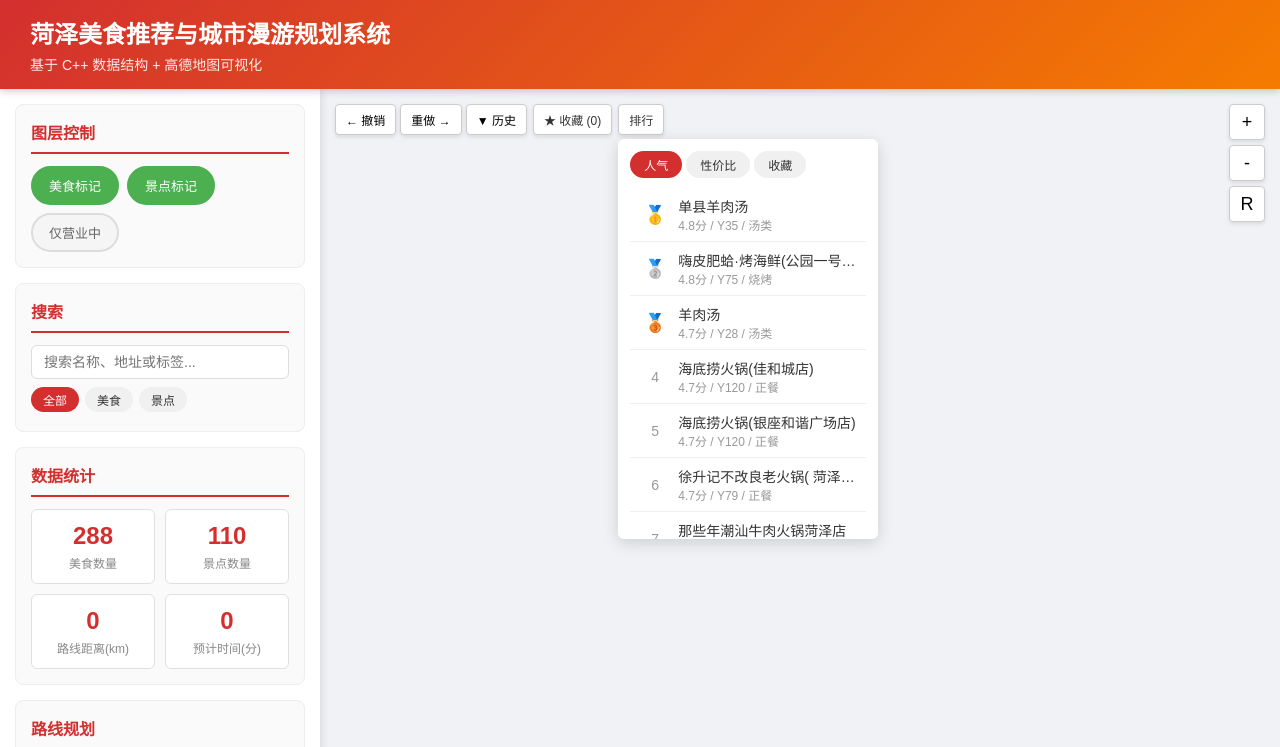
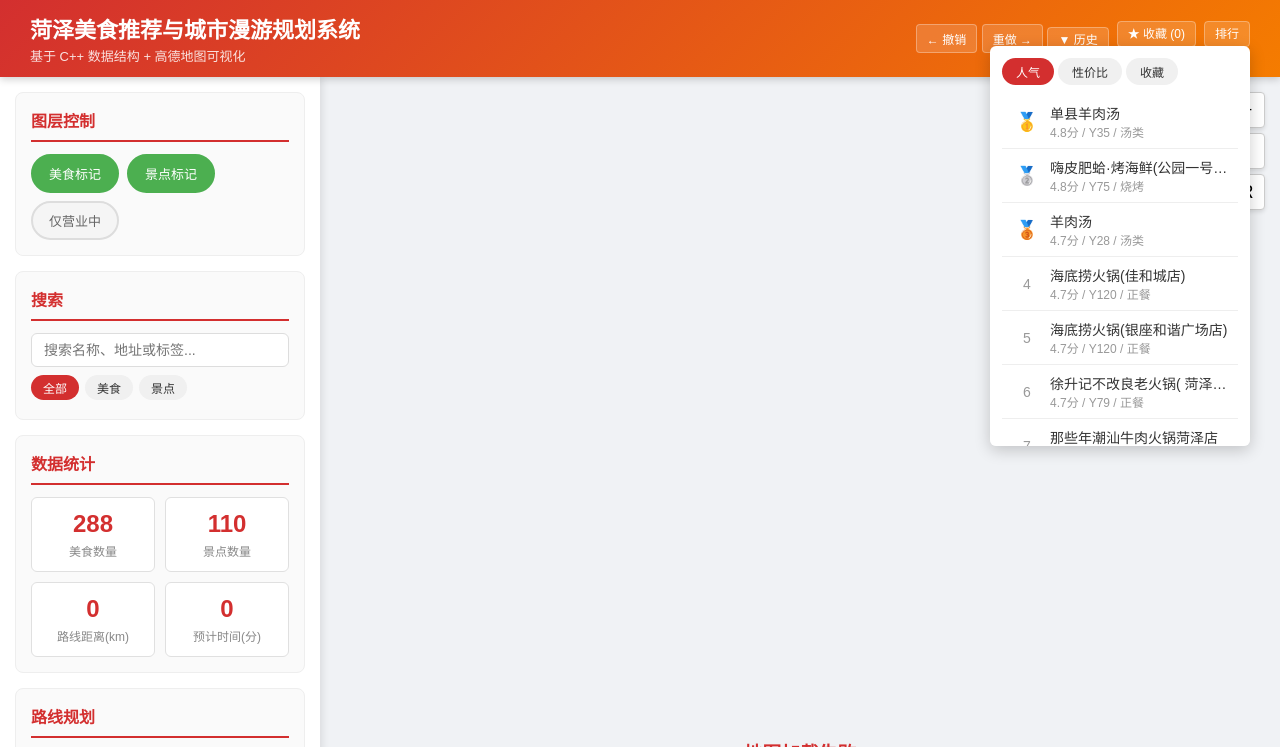
Before and after one commit to Audience333/Smart-Food-Recommendation-and-Travel-Planning-System, a plain HTML site: page HezeFoodSystem/web/index.html in a window 1280 px wide. Both pictures are taken after a click on the element "排行". Shown: the top 747 px of the page. Drawn offline with Linux system fonts and the light colour scheme.

Commit message:
fix: move tools to header, fix map loading

```diff
--- a/HezeFoodSystem/web/index.html
+++ b/HezeFoodSystem/web/index.html
@@ -9,8 +9,40 @@
 </head>
 <body>
     <div class="header">
-        <h1>菏泽美食推荐与城市漫游规划系统</h1>
-        <p>基于 C++ 数据结构 + 高德地图可视化</p>
+        <div class="header-top">
+            <div class="header-title">
+                <h1>菏泽美食推荐与城市漫游规划系统</h1>
+                <p>基于 C++ 数据结构 + 高德地图可视化</p>
+            </div>
+            <div class="header-tools">
+                <div class="header-tool-group">
+                    <button id="btnHistoryUndo" class="header-tool-btn">&#x2190; 撤销</button>
+                    <button id="btnHistoryRedo" class="header-tool-btn">重做 &#x2192;</button>
+                    <span class="header-tool-btn header-dropdown-trigger" id="btnHistoryDropdown">&#x25BC; 历史</span>
+                    <div id="historyDropdown" class="header-dropdown" style="display:none;">
+                        <div class="header-dropdown-header"><span>操作历史</span><span id="btnHistoryClear" class="header-dropdown-clear">清空</span></div>
+                        <div id="historyDropdownList" class="header-dropdown-list"></div>
+                    </div>
+                </div>
+                <div class="header-tool-group header-dropdown-trigger" id="favoritesPanel">
+                    <span class="header-tool-btn">&#9733; 收藏 <span id="favoritesCount">(0)</span></span>
+                    <div class="header-dropdown" style="display:none;">
+                        <div id="favoritesList" class="header-dropdown-list"><div class="favorites-empty">暂无收藏</div></div>
+                    </div>
+                </div>
+                <div class="header-tool-group header-dropdown-trigger" id="rankingsPanel">
+                    <span class="header-tool-btn">排行</span>
+                    <div class="header-dropdown" style="display:none;">
+                        <div class="ranking-tabs">
+                            <span class="ranking-tab active" data-tab="popular">人气</span>
+                            <span class="ranking-tab" data-tab="value">性价比</span>
+                            <span class="ranking-tab" data-tab="favorites">收藏</span>
+                        </div>
+                        <div id="rankingList" class="ranking-list"></div>
+                    </div>
+                </div>
+            </div>
+        </div>
     </div>
 
     <div class="container">
@@ -118,35 +150,8 @@
 
         <div class="map-container">
             <div id="map"></div>
-            <div class="top-floating-bar">
-                <div class="history-controls">
-                    <button id="btnHistoryUndo" class="history-btn">&#x2190; 撤销</button>
-                    <button id="btnHistoryRedo" class="history-btn">重做 &#x2192;</button>
-                    <button id="btnHistoryDropdown" class="history-btn">&#x25BC; 历史</button>
-                    <div id="historyDropdown" class="history-dropdown" style="display:none;">
-                        <div class="history-dropdown-header"><span>操作历史</span><span id="btnHistoryClear" class="history-clear">清空</span></div>
-                        <div id="historyDropdownList" class="history-dropdown-list"></div>
-                    </div>
-                </div>
-                <div class="floating-panel" id="favoritesPanel">
-                    <div class="floating-panel-trigger">&#9733; 收藏 <span id="favoritesCount">(0)</span></div>
-                    <div class="floating-panel-body" style="display:none;">
-                        <div id="favoritesList" class="favorites-list"><div class="favorites-empty">暂无收藏</div></div>
-                    </div>
-                </div>
-                <div class="floating-panel" id="rankingsPanel">
-                    <div class="floating-panel-trigger">排行</div>
-                    <div class="floating-panel-body" style="display:none;">
-                        <div class="ranking-tabs">
-                            <span class="ranking-tab active" data-tab="popular">人气</span>
-                            <span class="ranking-tab" data-tab="value">性价比</span>
-                            <span class="ranking-tab" data-tab="favorites">收藏</span>
-                        </div>
-                        <div id="rankingList" class="ranking-list"></div>
-                    </div>
-                </div>
-            </div>
-            <div class="map-controls">
+
+<div class="map-controls">
                 <button id="btnZoomIn" title="放大">+</button>
                 <button id="btnZoomOut" title="缩小">-</button>
                 <button id="btnReset" title="重置视图">R</button>
--- a/HezeFoodSystem/web/map.js
+++ b/HezeFoodSystem/web/map.js
@@ -322,17 +322,16 @@ async function loadData() {
         RankingManager.init();
         RankingManager.renderPanel();
         initHistory();
-        document.querySelectorAll('.floating-panel').forEach(function(panel) {
-            var trigger = panel.querySelector('.floating-panel-trigger');
-            var body = panel.querySelector('.floating-panel-body');
-            if (trigger && body) {
-                trigger.addEventListener('click', function(e) { e.stopPropagation();
-                    body.style.display = body.style.display === 'block' ? 'none' : 'block';
-                });
-            }
+        document.querySelectorAll('.header-tool-group').forEach(function(group) {
+            var dropdown = group.querySelector('.header-dropdown');
+            if (!dropdown) return;
+            group.addEventListener('click', function(e) {
+                e.stopPropagation();
+                dropdown.style.display = dropdown.style.display === 'block' ? 'none' : 'block';
+            });
         });
         document.addEventListener('click', function() {
-            document.querySelectorAll('.floating-panel-body').forEach(function(b) { b.style.display = 'none'; });
+            document.querySelectorAll('.header-dropdown').forEach(function(d) { d.style.display = 'none'; });
         });
 
     if (map) {
@@ -1281,14 +1280,12 @@ function initHistory() {
 
     if (undoBtn) undoBtn.addEventListener('click', function() { HistoryManager.undo(); });
     if (redoBtn) redoBtn.addEventListener('click', function() { HistoryManager.redo(); });
-    if (clearBtn) clearBtn.addEventListener('click', function() { HistoryManager.clear(); });
+    if (clearBtn) clearBtn.addEventListener('click', function(e) { e.stopPropagation(); HistoryManager.clear(); });
 
     if (trigger && dropdown) {
         trigger.addEventListener('click', function(e) { e.stopPropagation();
             dropdown.style.display = dropdown.style.display === 'block' ? 'none' : 'block';
         });
-        trigger.addEventListener('mouseenter', function() { dropdown.style.display = 'block'; });
-        dropdown.addEventListener('mouseleave', function() { dropdown.style.display = 'none'; });
         dropdown.addEventListener('click', function(e) {
             var item = e.target.closest('.history-item'); if (!item) return;
             var idx = parseInt(item.dataset.index);
--- a/HezeFoodSystem/web/style.css
+++ b/HezeFoodSystem/web/style.css
@@ -18,21 +18,37 @@ body {
 .header {
     background: linear-gradient(135deg, #d32f2f 0%, #f57c00 100%);
     color: white;
-    padding: 15px 30px;
+    padding: 12px 30px;
     box-shadow: 0 2px 8px rgba(0,0,0,0.2);
     z-index: 100;
 }
 
-.header h1 {
-    font-size: 24px;
-    font-weight: bold;
-    margin-bottom: 4px;
+.header-top { display: flex; justify-content: space-between; align-items: center; }
+.header-title { flex: 1; }
+.header-title h1 { font-size: 22px; margin-bottom: 2px; font-weight: bold; }
+.header-title p { font-size: 13px; opacity: 0.85; }
+.header-tools { display: flex; gap: 8px; align-items: flex-start; }
+.header-tool-group { position: relative; }
+.header-tool-btn {
+    padding: 5px 10px; background: rgba(255,255,255,0.15); color: white;
+    border: 1px solid rgba(255,255,255,0.3); border-radius: 4px;
+    font-size: 12px; cursor: pointer; white-space: nowrap;
+    transition: background 0.15s; user-select: none;
 }
-
-.header p {
-    font-size: 14px;
-    opacity: 0.9;
+.header-tool-btn:hover { background: rgba(255,255,255,0.25); }
+.header-dropdown {
+    position: absolute; top: 100%; right: 0; margin-top: 4px;
+    width: 260px; max-height: 400px; overflow-y: auto;
+    background: white; border-radius: 6px; color: #333;
+    box-shadow: 0 4px 16px rgba(0,0,0,0.2); padding: 12px; z-index: 200;
 }
+.header-dropdown-header {
+    display: flex; justify-content: space-between; align-items: center;
+    padding-bottom: 8px; margin-bottom: 8px; border-bottom: 1px solid #eee;
+    font-size: 13px; font-weight: bold;
+}
+.header-dropdown-clear { color: #d32f2f; cursor: pointer; font-size: 12px; font-weight: normal; }
+.header-dropdown-list { max-height: 300px; overflow-y: auto; }
 
 /* ==================== 主容器 ==================== */
 .container {
@@ -500,31 +516,7 @@ body {
 .route-segment-toll { color: #f44336; font-size: 12px; }
 .route-loading { text-align: center; padding: 20px; color: #999; }
 .route-error { text-align: center; padding: 20px; color: #d32f2f; }
-.top-floating-bar {
-    position: absolute; top: 15px; left: 15px; z-index: 1000;
-    display: flex; gap: 6px; align-items: flex-start;
-}
-.history-controls { display:flex;gap:4px;align-items:flex-start;position:relative; }
-.floating-panel { position: relative; }
-.floating-panel-trigger {
-    padding: 6px 10px; background: white; border: 1px solid #ccc;
-    border-radius: 4px; font-size: 12px; cursor: pointer;
-    box-shadow: 0 2px 4px rgba(0,0,0,0.1); white-space: nowrap;
-}
-.floating-panel-trigger:hover { background: #f5f5f5; }
-.floating-panel-body {
-    position: absolute; top: 100%; left: 0; margin-top: 4px;
-    width: 260px; max-height: 400px; overflow-y: auto;
-    background: white; border-radius: 6px;
-    box-shadow: 0 4px 16px rgba(0,0,0,0.15); padding: 12px;
-    z-index: 1001;
-}
-.history-btn { padding:6px 10px;background:white;border:1px solid #ccc;border-radius:4px;font-size:12px;cursor:pointer;box-shadow:0 2px 4px rgba(0,0,0,0.1);transition:all 0.15s; }
-.history-btn:hover { background:#f5f5f5;border-color:#999; }
-.history-dropdown { position:absolute;top:100%;left:0;margin-top:4px;width:240px;background:white;border-radius:6px;box-shadow:0 4px 16px rgba(0,0,0,0.15);z-index:1001;overflow:hidden; }
-.history-dropdown-header { display:flex;justify-content:space-between;align-items:center;padding:8px 12px;font-size:13px;font-weight:bold;border-bottom:1px solid #eee; }
-.history-clear { color:#d32f2f;cursor:pointer;font-size:12px;font-weight:normal; }
-.history-dropdown-list { max-height:300px;overflow-y:auto; }
+
 .history-item { padding:6px 12px;font-size:12px;border-bottom:1px solid #f5f5f5;cursor:pointer;display:flex;gap:6px;align-items:center; }
 .history-current { background:#fff3e0;font-weight:bold; }
 .history-done { color:#666; }
```
